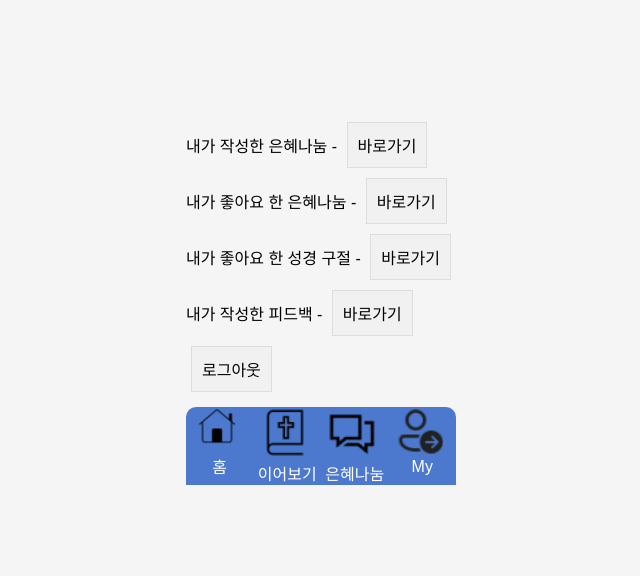
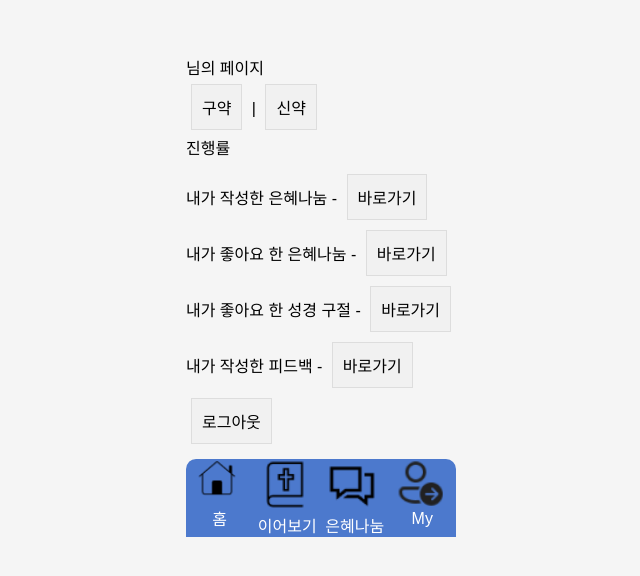
Before and after one commit to Hoya0718/Hoya0718-BibleTodolistC, a React (Create React App) app in the folder bibletodolist/: page /basic/myPage in a window 1280 px wide. Shown: the part 104-680 px from the top of the page, without its empty margins (319-959 px from the left). Built offline with nearby package versions, Linux system fonts and the light colour scheme.

Commit message:
사용자 목차별 프로그래스 구현 2024-12-01 16:10

```diff
--- a/bibletodolist/src/Components/Main/MyPage.js
+++ b/bibletodolist/src/Components/Main/MyPage.js
@@ -1,6 +1,7 @@
 import React, { useState } from "react";
 import { useNavigate } from "react-router-dom";
 import Modal from "react-modal";
+import ProgressBar from "./ProgressBar";
 
 const MyPage = () => {
 
@@ -13,6 +14,8 @@ const MyPage = () => {
     const [loveComments, setLoveComments] = useState([])
     const [bibles, setBibles] = useState([])
     const [feedbacks, setFeedbacks] = useState([])
+    const [lists, setLists] = useState([]);
+    const [listsCheck, setListsCheck] = useState([])
 
     const navigate = useNavigate();
 
@@ -122,8 +125,60 @@ const MyPage = () => {
         });
     }
 
+
+    const testament = async (value, user_id) => {
+        try {
+            // 첫 번째 fetch 요청
+            const jsonTestament = { testament: value };
+            const res1 = await fetch(`/api/getBibleTestament`, {
+                method: "POST",
+                headers: {
+                    "Content-Type": "application/json; charset=utf-8",
+                },
+                body: JSON.stringify(jsonTestament), // json 형식인 jsonObject를 서버로
+            });
+
+            // 첫 번째 요청의 응답을 JSON으로 변환
+            const data = await res1.json();
+            console.log("첫 번째 fetch 결과:", data);
+
+            // 받은 데이터를 setLists로 상태에 저장
+            setLists(data);
+
+            // 두 번째 fetch 요청: 첫 번째 요청의 결과(data)와 user_id를 전송
+            const jsonCheckBible = { lists:data, user_id };
+            const res2 = await fetch('/api/bible/checkBible', {
+                method: "POST",
+                headers: {
+                    "Content-Type": "application/json; charset=utf-8",
+                },
+                body: JSON.stringify(jsonCheckBible),
+            });
+
+            // 두 번째 요청의 응답을 JSON으로 변환
+            const result = await res2.json();
+            console.log("두 번째 fetch 결과:", result);
+            setListsCheck(result);
+        } catch (error) {
+            // 에러 처리
+            console.error("Error fetching data:", error);
+        }
+    };
+
+
     return (
         <>
+            <div>{user_id}님의 페이지</div>
+            <div>
+                <button value="구약" onClick={() => testament("구약", user_id)}>구약</button> | <button value="신약" onClick={() => testament("신약", user_id)}>신약</button>
+                <div>진행률</div>
+                <ul>
+                    {lists.map((list, index) => (
+                        <li key={index}>{list} : <ProgressBar progress = {listsCheck[index]}/></li>
+
+                    ))}
+                </ul>
+            </div>
             <ul>
                 <li>내가 작성한 은혜나눔 - <button onClick={() => myComment(user_id)}>바로가기</button></li>
                 <li>내가 좋아요 한 은혜나눔 - <button onClick={() => myLoveComment(user_id)}>바로가기</button></li>
@@ -137,7 +192,7 @@ const MyPage = () => {
                 <div>
                     은혜나눔
                     <ul>
-                        {comments.map((comment,index) => (
+                        {comments.map((comment, index) => (
                             <li key={index}>{comment.comment} | {formatDate(comment.creation_date)}</li>
                         ))}
                     </ul>
@@ -149,7 +204,7 @@ const MyPage = () => {
                 <div>
                     좋아요 한 은혜나눔
                     <ul>
-                        {loveComments.map((loveComment,index) => (
+                        {loveComments.map((loveComment, index) => (
                             <li key={index}>{loveComment.comment} | {formatDate(loveComment.creation_date)}</li>
                         ))}
                     </ul>
@@ -161,7 +216,7 @@ const MyPage = () => {
                 <div>
                     좋아요
                     <ul>
-                        {bibles.map((bible,index) => (
+                        {bibles.map((bible, index) => (
                             <li key={index}> {bible.LIST} | {bible.chapter} | {bible.verse} | {bible.content}</li>
                         ))}
                     </ul>
@@ -173,7 +228,7 @@ const MyPage = () => {
                 <div>
                     피드백
                     <ul>
-                        {feedbacks.map((feedback,index) => (
+                        {feedbacks.map((feedback, index) => (
                             <li key={index}> {feedback.title} | {feedback.suggest} | {formatDate(feedback.feedback_date)}</li>
                         ))}
                     </ul>
```
Lines whose indentation alone changed are shown as unchanged.
